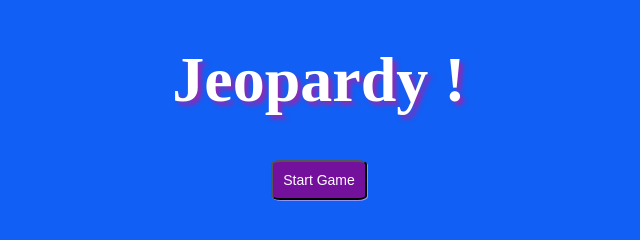
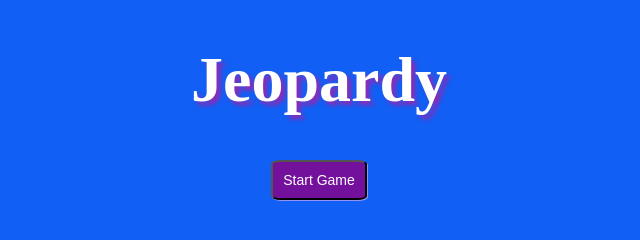
Before and after one commit to xieb3cky/Jeopardy, a plain HTML site: page index.html in a window 1280 px wide. Shown: the whole page, without its empty margins (321-961 px from the left). Drawn offline with nearby package versions, Linux system fonts and the light colour scheme; a web font is replaced by a local one.

```diff
--- a/index.html
+++ b/index.html
@@ -19,7 +19,7 @@
 <body>
 
 
-    <h1>Jeopardy !</h1>
+    <h1>Jeopardy</h1>
 
     <button id="startGame">Start Game</button>
 
```
Also changed, not shown: 1 other file.
